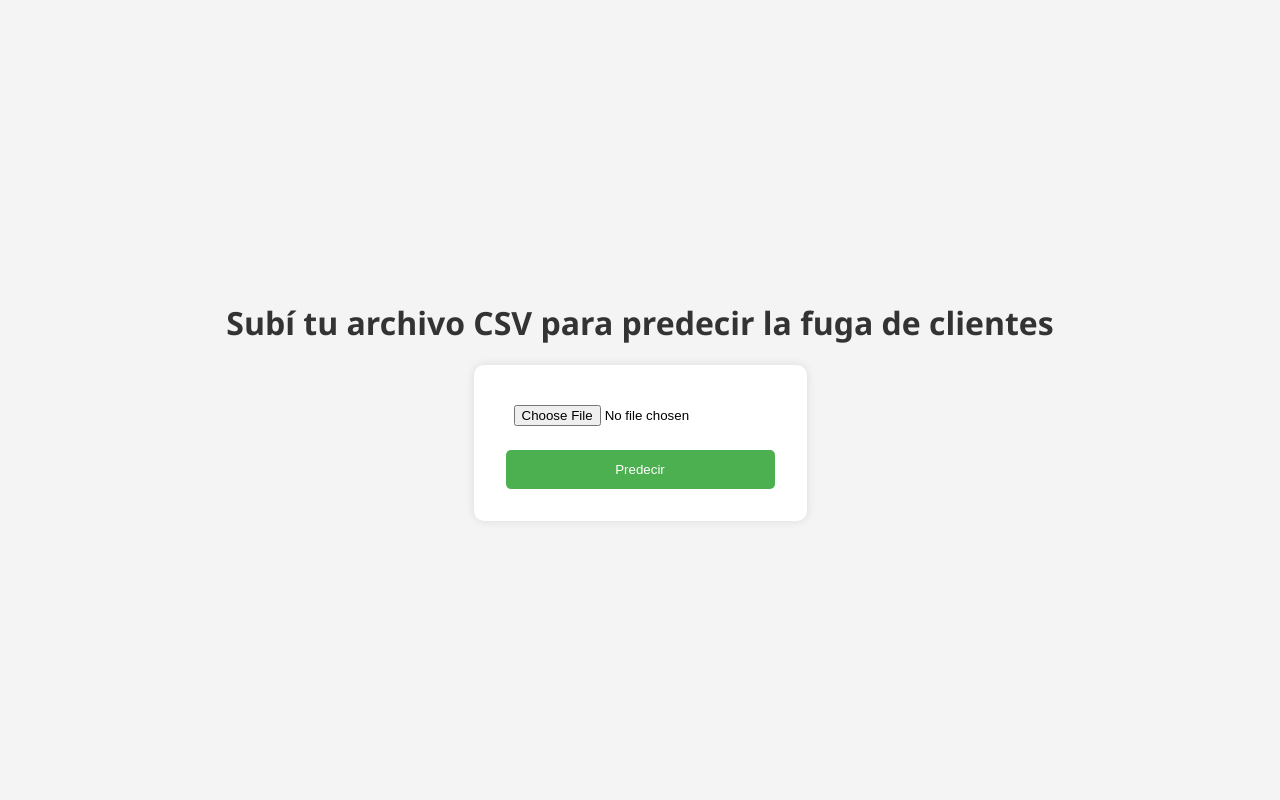
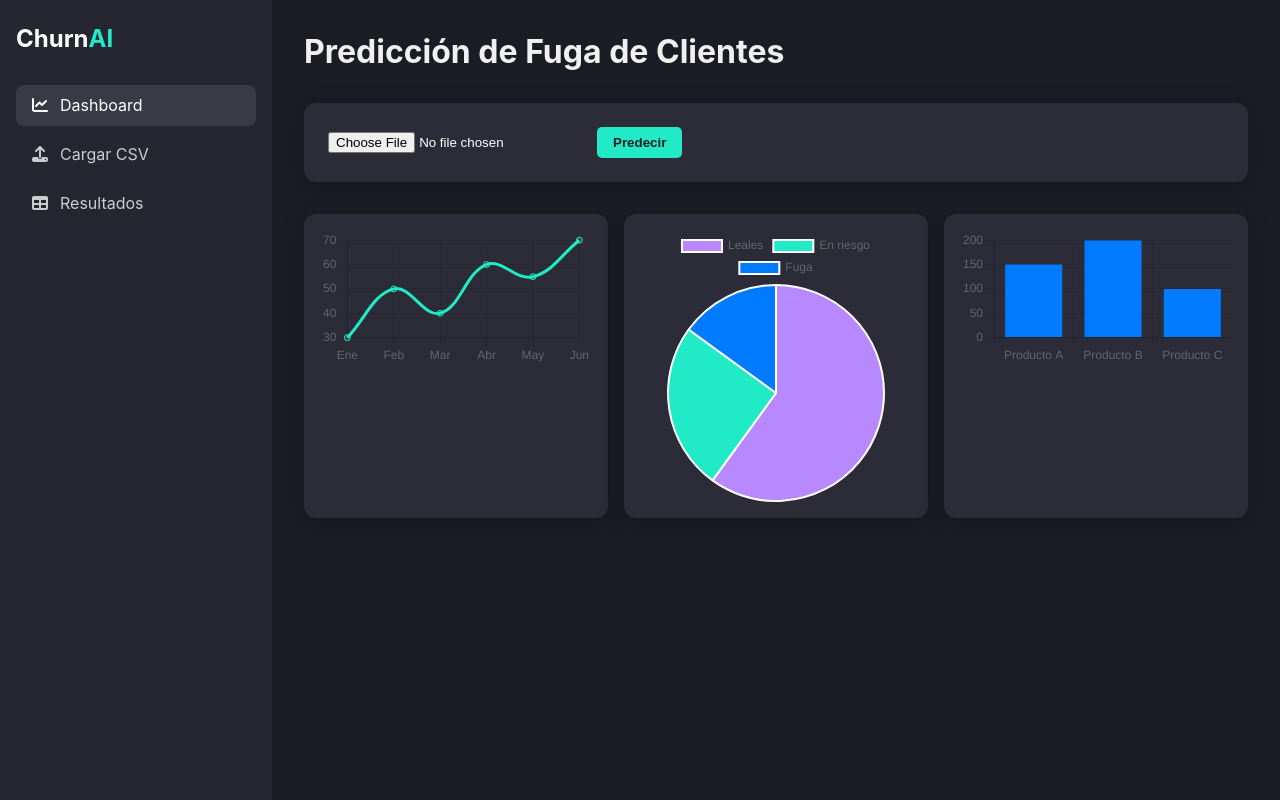
Before and after one commit to Marilu1707/prediccion-fuga-clientes, a Django app: page / in a window 1280 px wide. Run offline with Django 5.2, Linux system fonts and the light colour scheme.

Commit message:
Estilo moderno en modo oscuro

```diff
--- a/churn_project/churn_dashboard/prediccion/templates/home.html
+++ b/churn_project/churn_dashboard/prediccion/templates/home.html
@@ -1,41 +1,50 @@
-{% load static %}  <!-- Carga el sistema de archivos estáticos de Django -->
-
+{% load static %}
 <!DOCTYPE html>
 <html lang="es">
 <head>
-    <meta charset="UTF-8"> <!-- Define la codificación del documento -->
-    <title>Predicción de Fuga de Clientes</title> <!-- Título del navegador -->
-
-    <!-- Conexión al archivo de estilos ubicado en static/prediccion/styles.css -->
+    <meta charset="UTF-8">
+    <meta name="viewport" content="width=device-width, initial-scale=1.0">
+    <title>Dashboard de Fuga de Clientes</title>
     <link rel="stylesheet" href="{% static 'prediccion/styles.css' %}">
-
+    <link rel="stylesheet" href="https://cdnjs.cloudflare.com/ajax/libs/font-awesome/6.4.0/css/all.min.css">
+    <script src="https://cdn.jsdelivr.net/npm/chart.js"></script>
+</head>
 <body>
-    <!-- Título principal de la página -->
-    <h1>Subí tu archivo CSV para predecir la fuga de clientes</h1>
-
-    <!-- Formulario para subir el archivo -->
-    <form method="post" enctype="multipart/form-data">
-        {% csrf_token %} <!-- Token de seguridad de Django para formularios -->
-
-        <!-- Campo para subir archivos CSV -->
+<div class="dashboard">
+    <aside class="sidebar">
+        <div class="logo">Churn<span>AI</span></div>
+        <nav>
+            <ul>
+                <li class="active"><i class="fa-solid fa-chart-line"></i><span>Dashboard</span></li>
+                <li><i class="fa-solid fa-upload"></i><span>Cargar CSV</span></li>
+                <li><i class="fa-solid fa-table"></i><span>Resultados</span></li>
+            </ul>
+        </nav>
+    </aside>
+    <main class="content">
+        <h1>Predicción de Fuga de Clientes</h1>
+        <form method="post" enctype="multipart/form-data" class="upload-form">
+            {% csrf_token %}
             <input type="file" name="archivo" accept=".csv" required>
-
-        <!-- Botón para enviar el formulario -->
             <button type="submit">Predecir</button>
         </form>
-
-    <!-- Si existen resultados renderizados en la vista -->
+        <div class="cards">
+            <div class="card"><canvas id="lineChart"></canvas></div>
+            <div class="card"><canvas id="pieChart"></canvas></div>
+            <div class="card"><canvas id="barChart"></canvas></div>
+        </div>
         {% if resultados %}
-    <div class="resultados">
-        <h2>Resultados:</h2>
-        {{ resultados|safe }} <!-- Muestra el dataframe HTML generado -->
+        <div class="resultados card">
+            <h2>Resultados</h2>
+            {{ resultados|safe }}
         </div>
-
-    <!-- Si ocurrió un error (por ejemplo, archivo inválido o error del modelo) -->
         {% elif error %}
-    <div class="resultados" style="background: #ffebee;">
-        <strong>{{ error }}</strong> <!-- Mensaje de error visible para el usuario -->
+        <div class="resultados card error">
+            <strong>{{ error }}</strong>
         </div>
         {% endif %}
+    </main>
+</div>
+<script src="{% static 'prediccion/scripts.js' %}"></script>
 </body>
 </html>
--- /dev/null
+++ b/churn_project/churn_dashboard/static/prediccion/scripts.js
@@ -0,0 +1,55 @@
+document.addEventListener('DOMContentLoaded', () => {
+    const lineCtx = document.getElementById('lineChart');
+    const pieCtx = document.getElementById('pieChart');
+    const barCtx = document.getElementById('barChart');
+
+    if (lineCtx) {
+        new Chart(lineCtx, {
+            type: 'line',
+            data: {
+                labels: ['Ene', 'Feb', 'Mar', 'Abr', 'May', 'Jun'],
+                datasets: [{
+                    label: 'Clientes activos',
+                    data: [30, 50, 40, 60, 55, 70],
+                    borderColor: '#21eac6',
+                    backgroundColor: 'rgba(33,234,198,0.1)',
+                    tension: 0.4
+                }]
+            },
+            options: {
+                responsive: true,
+                plugins: {legend: {display: false}}
+            }
+        });
+    }
+
+    if (pieCtx) {
+        new Chart(pieCtx, {
+            type: 'pie',
+            data: {
+                labels: ['Leales', 'En riesgo', 'Fuga'],
+                datasets: [{
+                    data: [60, 25, 15],
+                    backgroundColor: ['#b888ff', '#21eac6', '#007bff']
+                }]
+            },
+            options: {responsive: true}
+        });
+    }
+
+    if (barCtx) {
+        new Chart(barCtx, {
+            type: 'bar',
+            data: {
+                labels: ['Producto A', 'Producto B', 'Producto C'],
+                datasets: [{
+                    label: 'Ventas',
+                    data: [150, 200, 100],
+                    backgroundColor: '#007bff'
+                }]
+            },
+            options: {responsive: true,
+                plugins: {legend: {display: false}}}
+        });
+    }
+});
--- a/churn_project/churn_dashboard/static/prediccion/styles.css
+++ b/churn_project/churn_dashboard/static/prediccion/styles.css
@@ -1,53 +1,143 @@
-/* static/prediccion/styles.css */
-
-/* Estilos generales del cuerpo de la página */
+/* Dark SaaS Dashboard styles */
 body {
-    font-family: 'Segoe UI', sans-serif; /* Fuente moderna y legible */
-    background-color: #f4f4f4;            /* Fondo gris claro para suavidad visual */
-    display: flex;                        /* Usamos flexbox para centrar */
-    flex-direction: column;              /* Dirección vertical del contenido */
-    align-items: center;                 /* Centramos horizontalmente */
-    justify-content: center;             /* Centramos verticalmente */
-    height: 100vh;                       /* Ocupa el 100% del alto de la ventana */
-    margin: 0;                           /* Quitamos márgenes por defecto */
+    font-family: 'Inter', 'Segoe UI', sans-serif;
+    background-color: #1c1d24;
+    color: #f0f0f0;
+    margin: 0;
 }
 
-/* Estilo para el título principal */
-h1 {
-    color: #333;                         /* Texto en gris oscuro para buena lectura */
+.dashboard {
+    display: flex;
+    min-height: 100vh;
 }
 
-/* Estilos para el formulario */
-form {
-    background: #fff;                    /* Fondo blanco para destacarse del fondo */
-    padding: 2rem;                       /* Espaciado interno generoso */
-    border-radius: 10px;                 /* Bordes redondeados suaves */
-    box-shadow: 0 0 10px rgba(0,0,0,0.1);/* Sombra leve para efecto de elevación */
-    display: flex;                       /* Flexbox para organizar los elementos */
-    flex-direction: column;             /* Verticalmente uno debajo del otro */
-    gap: 1rem;                           /* Espacio entre los elementos */
+.sidebar {
+    width: 240px;
+    background-color: #252630;
+    padding: 1.5rem 1rem;
+    display: flex;
+    flex-direction: column;
 }
 
-/* Estilo para el input de carga de archivo */
-input[type="file"] {
-    padding: 0.5rem;                     /* Espaciado interior para mejor apariencia */
+.logo {
+    font-size: 1.5rem;
+    font-weight: 700;
+    color: #fff;
+    margin-bottom: 2rem;
 }
 
-/* Estilos para el botón */
-button {
-    background-color: #4CAF50;          /* Verde tipo "Aceptar/Confirmar" */
-    color: white;                       /* Texto blanco para contraste */
-    border: none;                       /* Sin bordes por defecto */
-    padding: 0.75rem 1.5rem;            /* Espaciado interno del botón */
-    border-radius: 5px;                 /* Bordes suavemente redondeados */
-    cursor: pointer;                    /* Cursor tipo "mano" al pasar el mouse */
+.logo span {
+    color: #21eac6;
 }
 
-/* Estilo para el contenedor de resultados */
+.sidebar ul {
+    list-style: none;
+    padding: 0;
+    margin: 0;
+    display: flex;
+    flex-direction: column;
+    gap: 0.5rem;
+}
+
+.sidebar li {
+    display: flex;
+    align-items: center;
+    gap: 0.75rem;
+    padding: 0.65rem 1rem;
+    border-radius: 8px;
+    color: #ccc;
+    cursor: pointer;
+    transition: background-color 0.3s;
+}
+
+.sidebar li:hover,
+.sidebar li.active {
+    background-color: #383a46;
+    color: #fff;
+}
+
+.content {
+    flex: 1;
+    padding: 2rem;
+    display: flex;
+    flex-direction: column;
+    gap: 2rem;
+}
+
+h1 {
+    margin: 0;
+}
+
+.upload-form {
+    background-color: #2b2c37;
+    padding: 1.5rem;
+    border-radius: 12px;
+    box-shadow: 0 4px 20px rgba(0,0,0,0.25);
+    display: flex;
+    align-items: center;
+    gap: 1rem;
+    flex-wrap: wrap;
+}
+
+input[type="file"] {
+    color: #fff;
+}
+
+button {
+    background-color: #21eac6;
+    color: #1c1d24;
+    padding: 0.5rem 1rem;
+    border: none;
+    font-weight: 600;
+    border-radius: 5px;
+    cursor: pointer;
+    transition: transform .2s;
+}
+
+button:hover {
+    transform: translateY(-2px);
+}
+
+.cards {
+    display: grid;
+    grid-template-columns: repeat(auto-fit, minmax(260px, 1fr));
+    gap: 1rem;
+}
+
+.card {
+    background-color: #2b2c37;
+    border-radius: 12px;
+    padding: 1rem;
+    box-shadow: 0 4px 20px rgba(0,0,0,0.25);
+}
+
 .resultados {
-    margin-top: 1.5rem;                 /* Separación respecto al formulario */
-    background: #e8f5e9;                /* Verde muy claro para fondo suave */
-    padding: 1rem;                      /* Espaciado interno */
-    border-radius: 5px;                 /* Bordes redondeados */
-    max-width: 600px;                   /* Ancho máximo para mantener legibilidad */
+    background-color: #2b2c37;
+    padding: 1rem;
+    border-radius: 12px;
+    box-shadow: 0 4px 20px rgba(0,0,0,0.25);
+    overflow-x: auto;
 }
+
+.resultados.error {
+    background-color: #59355b;
+}
+
+table {
+    width: 100%;
+    border-collapse: collapse;
+}
+
+table th, table td {
+    padding: 0.5rem;
+    border-bottom: 1px solid #333;
+}
+
+@media (max-width: 768px) {
+    .sidebar {
+        display: none;
+    }
+    .content {
+        padding: 1rem;
+    }
+}
```
Lines whose indentation alone changed are shown as unchanged.
